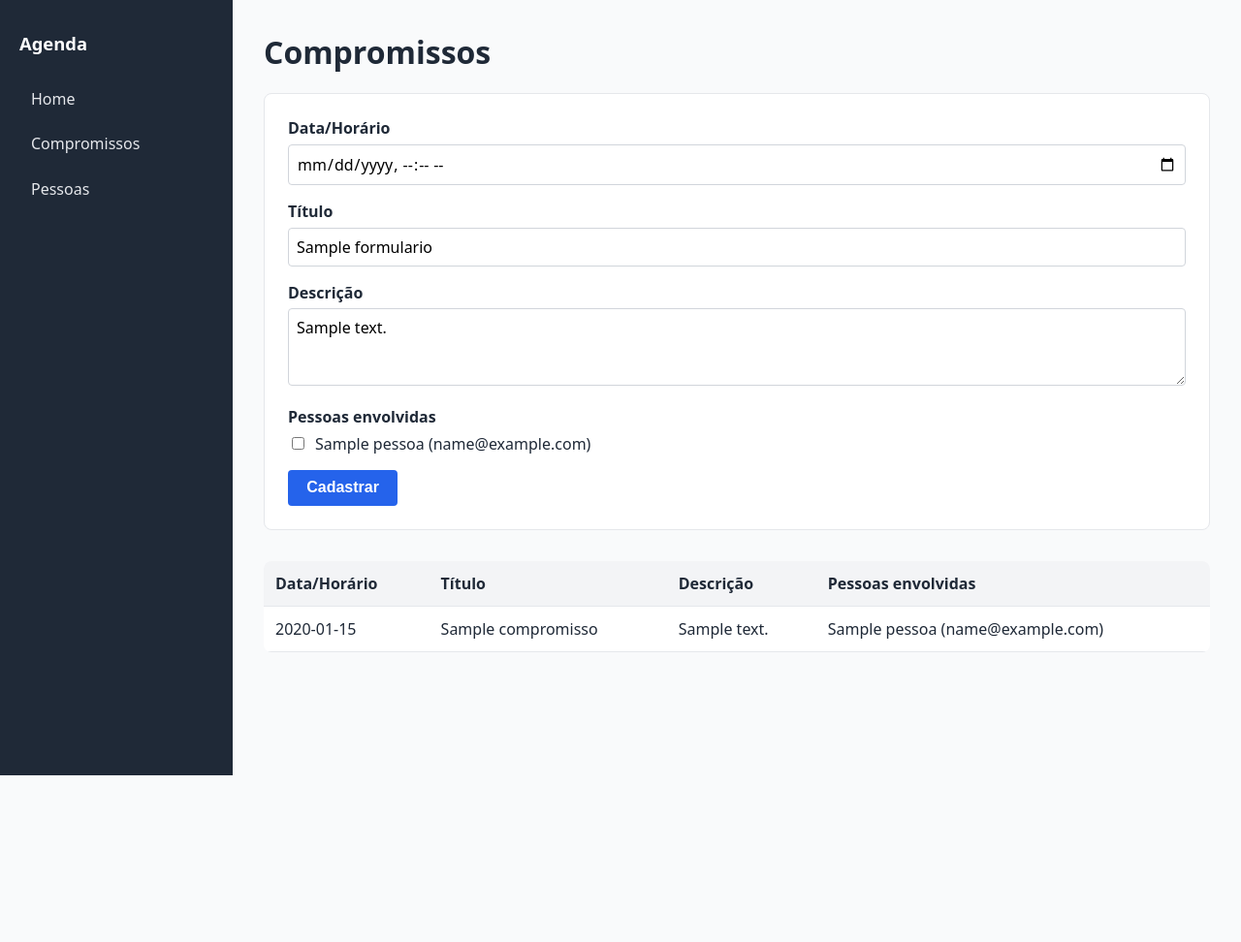
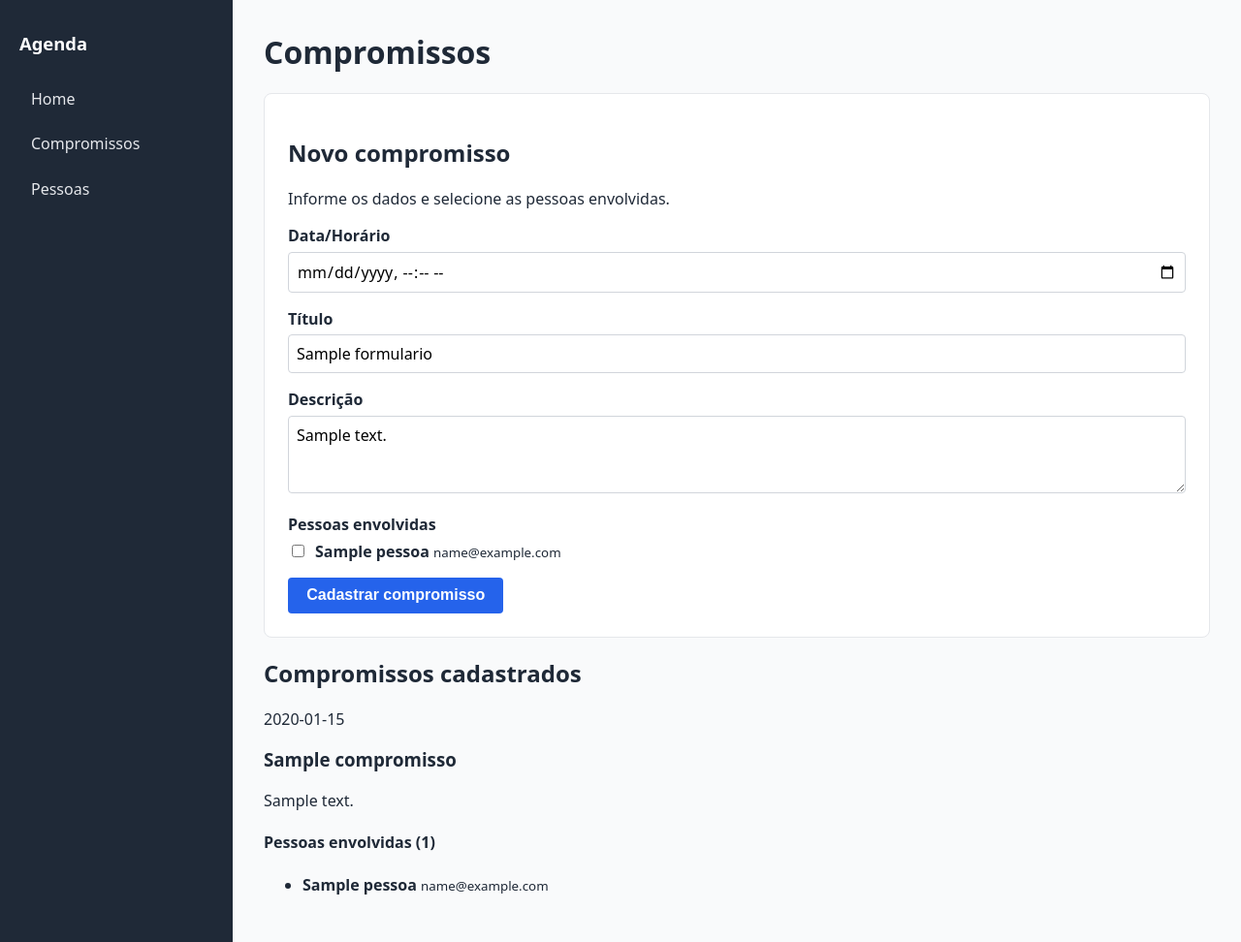
Before and after one commit to augustopdelima/agenda-compromissos, a Flask app: template app/templates/compromissos/index.html in a window 1280 px wide. Shown: the whole page at 97% size. Before the commit the page ends 800 px from the top, so only its background shows below. Run offline with Flask 3, Linux system fonts and the light colour scheme; the template is opened without the code that fills it: most values are stand-ins (such as "Sample title", 1, 10 or a date in 2020); parts of the project's set-up code (start-up, migrations or seed data) failed here and were passed over.

Commit message:
refactor: exibir compromissos em cards e reformular formulário
- lista em cards com data, título, descrição, contador e chips de pessoas
- formulário com cabeçalho, campos em grade e seleção de pessoas em cards
- erro de pessoas fora da área de rolagem

```diff
--- a/app/templates/componentes/lista_compromissos.html
+++ b/app/templates/componentes/lista_compromissos.html
@@ -1,36 +1,39 @@
-<table>
-    <thead>
-        <tr>
-            <th>Data/Horário</th>
-            <th>Título</th>
-            <th>Descrição</th>
-            <th>Pessoas envolvidas</th>
-        </tr>
-    </thead>
-
-    <tbody>
+<div class="lista-compromissos">
     {% for item in compromissos %}
         {% set compromisso = item.compromisso %}
 
-            <tr>
-                <td>
+        <article class="compromisso-card">
+            <span class="compromisso-card__data">
                 {{ compromisso.data_horario.strftime("%d/%m/%Y %H:%M") }}
-                </td>
+            </span>
 
-                <td>{{ compromisso.titulo }}</td>
+            <h3 class="compromisso-card__titulo">{{ compromisso.titulo }}</h3>
 
-                <td>{{ compromisso.descricao }}</td>
+            <p class="compromisso-card__descricao">{{ compromisso.descricao }}</p>
 
-                <td>
+            <div class="compromisso-card__pessoas-block">
+                <h4 class="compromisso-card__rotulo">
+                    Pessoas envolvidas ({{ item.pessoas|length }})
+                </h4>
+
+                {% if item.pessoas %}
+                    <ul class="compromisso-card__pessoas">
                         {% for pessoa in item.pessoas %}
-                        <div>{{ pessoa.nome }} ({{ pessoa.email }})</div>
+                            <li class="compromisso-card__pessoa"
+                                data-inicial="{{ pessoa.nome[:1]|upper }}">
+                                <span class="compromisso-card__pessoa-dados">
+                                    <strong>{{ pessoa.nome }}</strong>
+                                    <small>{{ pessoa.email }}</small>
+                                </span>
+                            </li>
                         {% endfor %}
-                </td>
-            </tr>
+                    </ul>
                 {% else %}
-            <tr>
-                <td colspan="4">Nenhum compromisso cadastrado ainda.</td>
-            </tr>
+                    <p class="compromisso-card__sem-pessoas">Sem pessoas envolvidas.</p>
+                {% endif %}
+            </div>
+        </article>
+    {% else %}
+        <p class="estado-vazio">Nenhum compromisso cadastrado ainda.</p>
     {% endfor %}
-    </tbody>
-</table>
+</div>
--- a/app/templates/compromissos/index.html
+++ b/app/templates/compromissos/index.html
@@ -6,7 +6,14 @@
     <h1>Compromissos</h1>
 
     <!-- Formulário de Cadastro -->
-    <form action="{{ url_for('compromisso.criar') }}" method="POST" novalidate>
+    <form class="formulario" action="{{ url_for('compromisso.criar') }}" method="POST" novalidate>
+        <div class="formulario__cabecalho">
+            <h2 class="formulario__titulo">Novo compromisso</h2>
+            <p class="formulario__descricao">Informe os dados e selecione as pessoas envolvidas.</p>
+        </div>
+
+        <div class="formulario__corpo">
+            <div class="formulario__grid">
                 <div class="grupo-campo">
                     <label for="data_horario">Data/Horário</label>
                     <input
@@ -34,6 +41,7 @@
                         <span class="texto-erro">{{ erros.get('titulo') }}</span>
                     {% endif %}
                 </div>
+            </div>
 
             <div class="grupo-campo">
                 <label for="descricao">Descrição</label>
@@ -46,6 +54,8 @@
 
             <div class="grupo-campo">
                 <label>Pessoas envolvidas</label>
+
+                <div class="selecao-pessoas">
                     {% for pessoa in pessoas %}
                         <label class="opcao-pessoa">
                             <input
@@ -54,19 +64,26 @@
                                 value="{{ pessoa.id }}"
                                 {{ 'checked' if pessoa.id in formulario.get('pessoas', []) else '' }}
                             >
-                    {{ pessoa.nome }} ({{ pessoa.email }})
+                            <span class="opcao-pessoa__dados">
+                                <strong>{{ pessoa.nome }}</strong>
+                                <small>{{ pessoa.email }}</small>
+                            </span>
                         </label>
                     {% else %}
                         <span class="texto-erro">Cadastre pessoas antes de criar um compromisso.</span>
                     {% endfor %}
+                </div>
+
                 {% if erros.get('pessoas') %}
                     <span class="texto-erro">{{ erros.get('pessoas') }}</span>
                 {% endif %}
             </div>
 
-        <button type="submit">Cadastrar</button>
+            <button type="submit" class="botao">Cadastrar compromisso</button>
+        </div>
     </form>
 
     <!-- Lista de Compromissos Cadastrados -->
+    <h2>Compromissos cadastrados</h2>
     {% include "componentes/lista_compromissos.html" %}
 {% endblock %}
```
Lines whose indentation alone changed are shown as unchanged.
